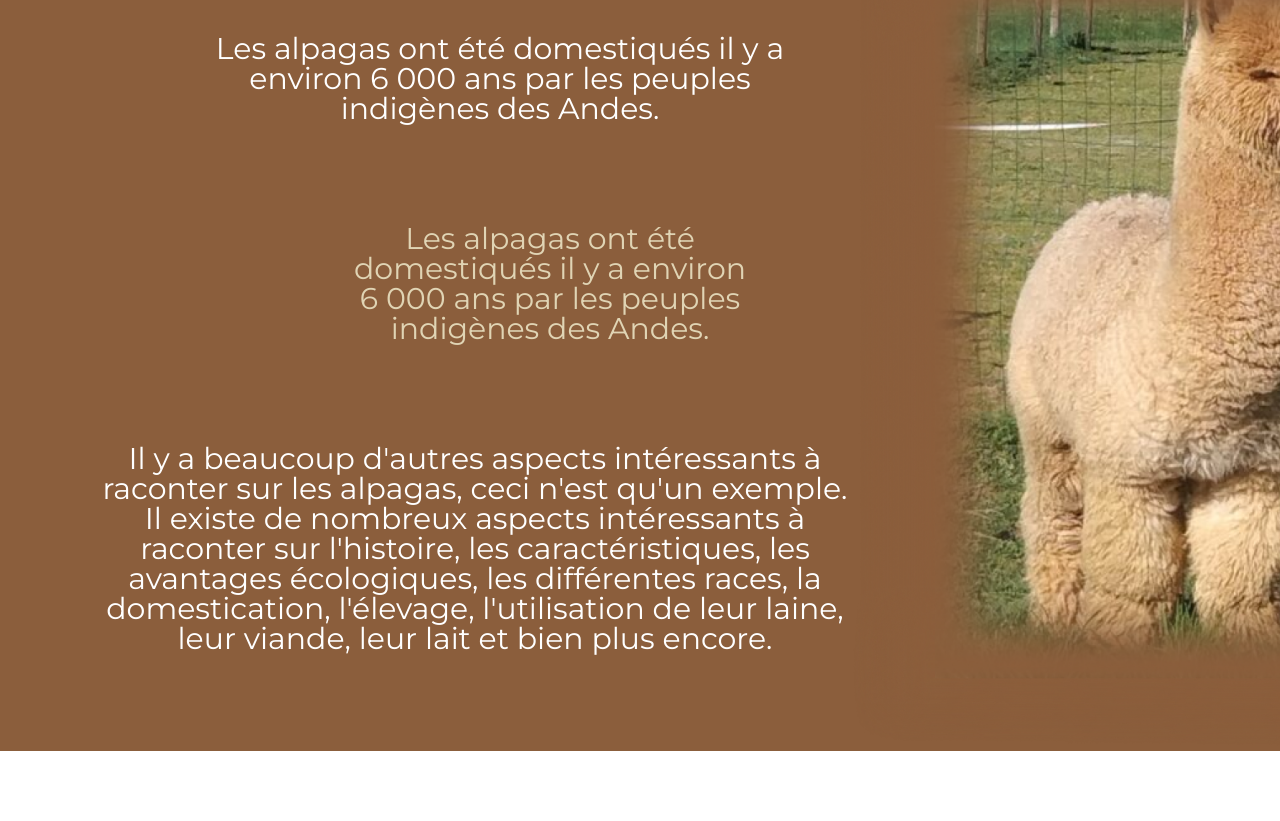
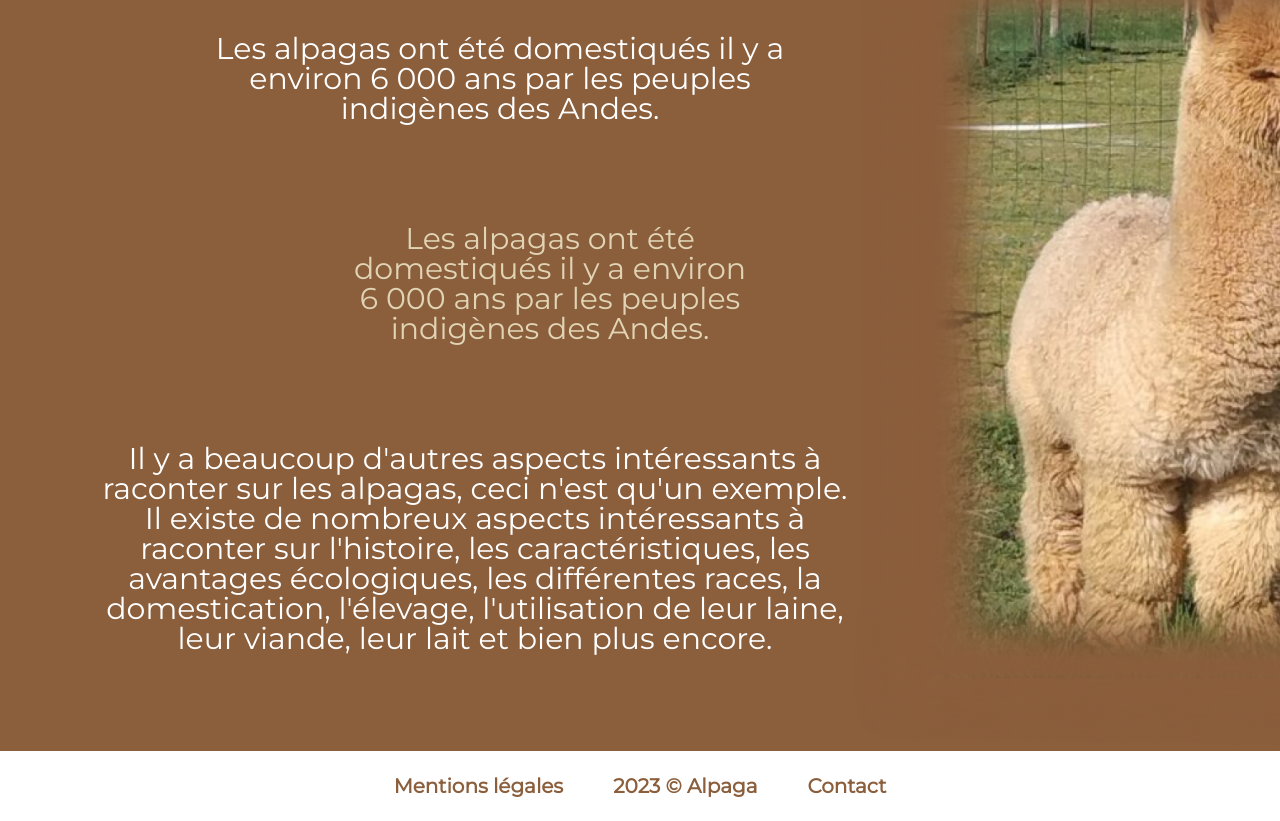
Before and after one commit to julien382/Alpaga, a React (Create React App) app: page / in a window 1280 px wide. Shown: the part 1024-1845 px from the top of the page. Before the commit the page ends 1775 px from the top, so only its background shows below. Built offline with nearby package versions, Linux system fonts and the light colour scheme; a web font is replaced by a local one.

Commit message:
create footer

```diff
--- a/src/components/App.js
+++ b/src/components/App.js
@@ -5,6 +5,8 @@ import '../styles/reset.css';
 import '../styles/index.css';
 
 import Header from "./Header/Header";
+import Footer from "./Footer/Footer";
+
 import Accueil from "../pages/Accueil/Accueil";
 import Error from "../pages/Error/Error";
 
@@ -17,6 +19,7 @@ function App() {
         <Route path="/" element={<Accueil />}></Route>
         <Route path="/*" element={<Error />}></Route>
       </Routes>
+      <Footer />
 
     </div>
   );
--- /dev/null
+++ b/src/components/Footer/Footer.css
@@ -0,0 +1,11 @@
+.footer{
+    display: flex;
+    justify-content: center;
+}
+
+.footer > a{
+    color: #8B5E3C;
+    font-size: 20px;
+    font-weight: bold;
+    margin: 25px;
+}
--- /dev/null
+++ b/src/components/Footer/Footer.jsx
@@ -0,0 +1,17 @@
+import './Footer.css'
+
+import { Link } from "react-router-dom";
+
+const Footer = () => {
+
+
+    return (
+        <footer className='footer'>
+            <Link to="/mentionsLegales" className='mentionsLegales'>Mentions légales</Link>
+            <Link to="/copyright" className='copyright'>2023 © Alpaga</Link>
+            <Link to="/contact" className='contact'>Contact</Link>
+        </footer>
+    )
+}
+
+export default Footer
```
